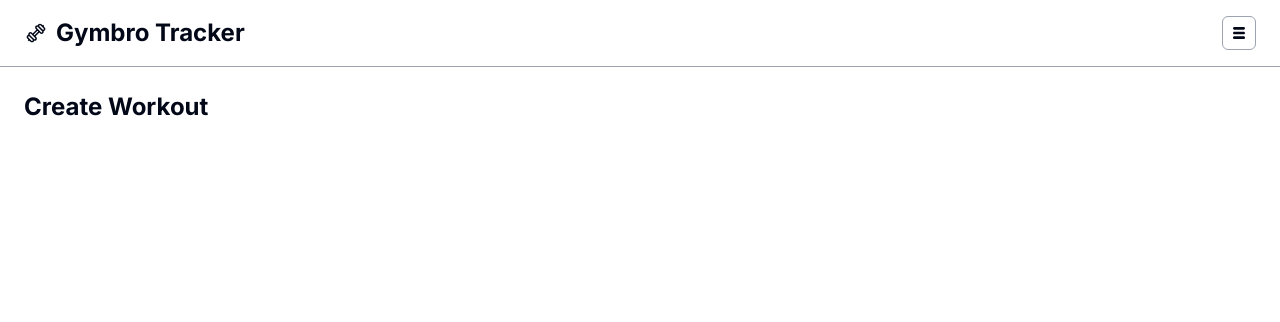
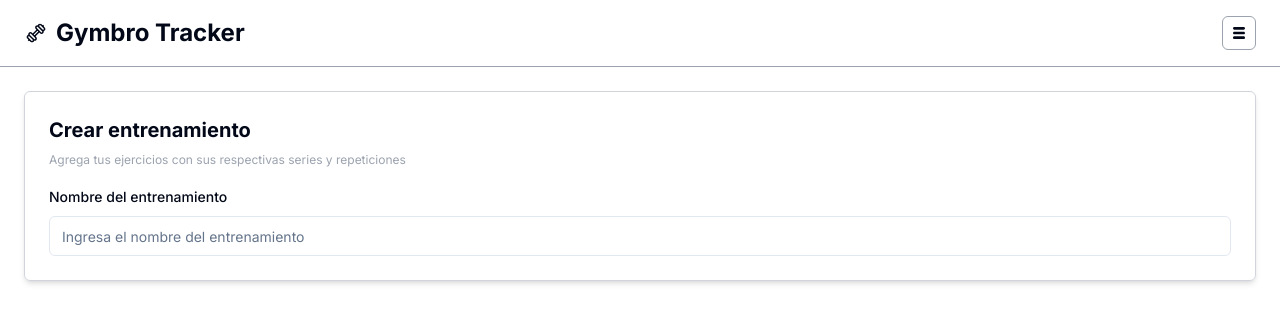
Before and after one commit to luispazcode/gymbro-tracker, a Next.js app: page /workouts/create in a window 1280 px wide. Shown: the top 322 px of the page. Built offline with nearby package versions, Linux system fonts and the light colour scheme.

Commit message:
feat: add content to CreateWorkoutPage

```diff
--- a/src/app/workouts/create/page.tsx
+++ b/src/app/workouts/create/page.tsx
@@ -1,7 +1,17 @@
+import { WorkoutForm } from "@/components";
+
 export default function CreateWorkoutPage() {
 	return (
-		<div>
-			<h1>Create Workout</h1>
-		</div>
+		<section className='flex flex-col gap-6'>
+			<div className='flex flex-col gap-4 border border-gray-300 shadow-md p-6 rounded-md'>
+				<div>
+					<h2>Crear entrenamiento</h2>
+					<p className='text-xs text-gray-400 mt-2'>
+						Agrega tus ejercicios con sus respectivas series y repeticiones
+					</p>
+				</div>
+				<WorkoutForm />
+			</div>
+		</section>
 	);
 }
```
